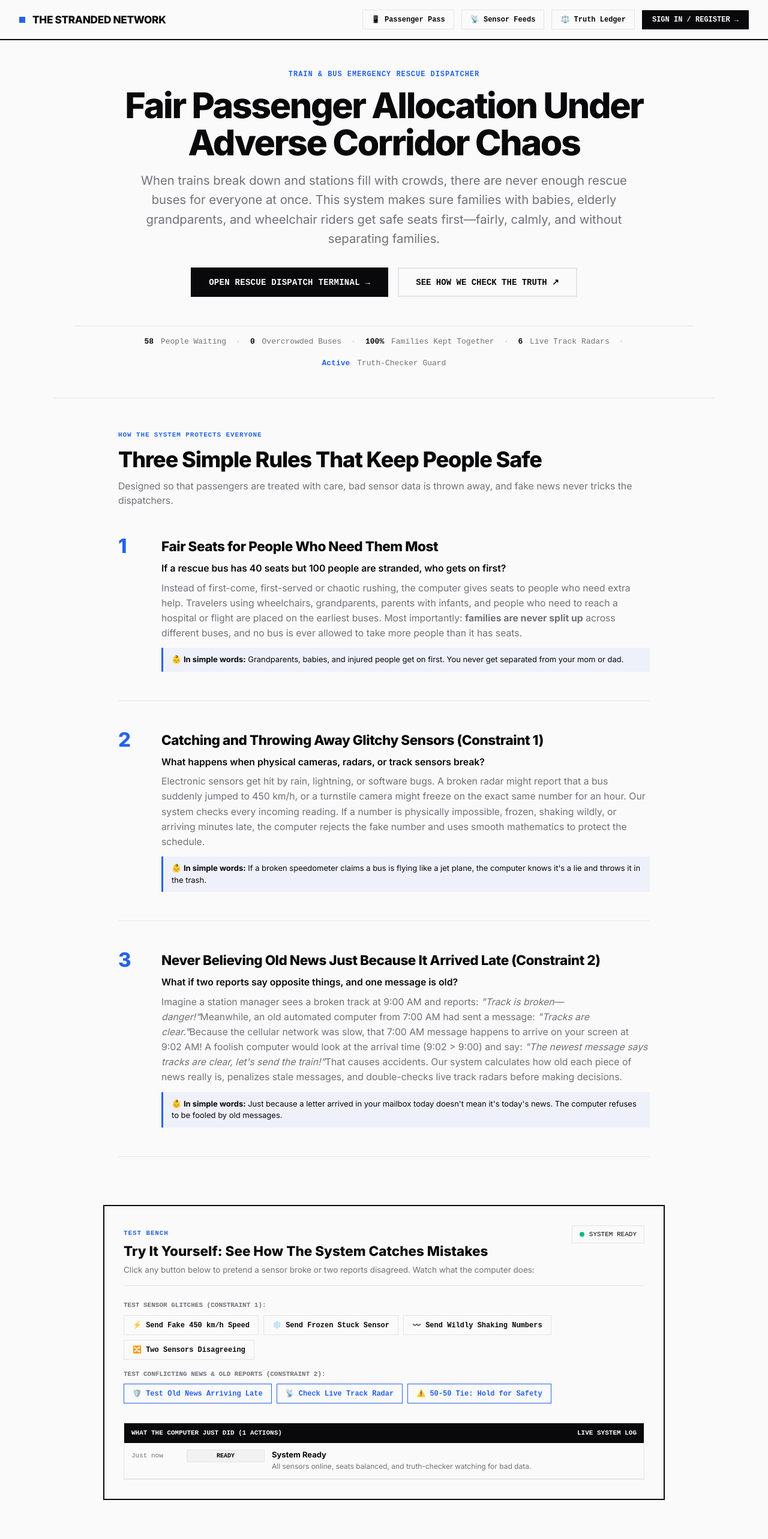
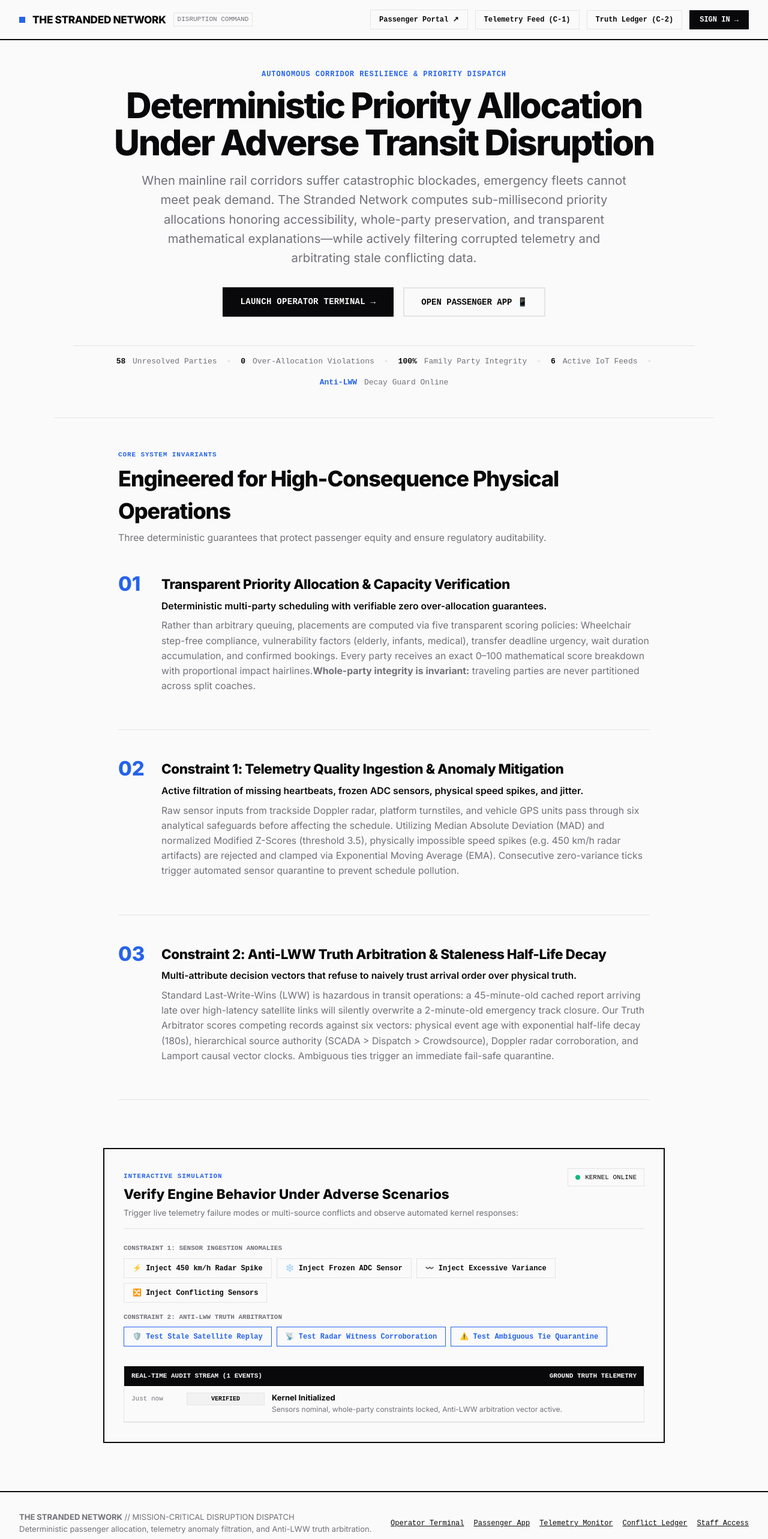
Before and after one commit to parthowww/stranded-network, a React (Vite) app: page / in a window 1280 px wide. Shown: the top 2566 px of the page at 60% size. Built offline with nearby package versions, Linux system fonts and the light colour scheme.

Commit message:
feat: redesign landing page into sleek, mission-critical infrastructure interface

```diff
--- a/src/landing/LandingPage.tsx
+++ b/src/landing/LandingPage.tsx
@@ -19,15 +19,15 @@ export function LandingPage({
 }: LandingPageProps) {
   const [sandboxLog, setSandboxLog] = useState<Array<{ title: string; detail: string; status: string; time: string }>>([
     {
-      title: 'System Ready',
-      detail: 'All sensors online, seats balanced, and truth-checker watching for bad data.',
-      status: 'READY',
+      title: 'Kernel Initialized',
+      detail: 'Sensors nominal, whole-party constraints locked, Anti-LWW arbitration vector active.',
+      status: 'VERIFIED',
       time: 'Just now'
     }
   ]);
   const [injecting, setInjecting] = useState(false);
 
-  const triggerTelemetrySimulation = async (scenario: string, label: string, friendlyExplanation: string) => {
+  const triggerTelemetrySimulation = async (scenario: string, label: string, explanation: string) => {
     setInjecting(true);
     try {
       const res = await fetch('/api/telemetry/simulate', {
@@ -37,12 +37,12 @@ export function LandingPage({
       });
       const data = await res.json();
       const first = data.results?.[0];
-      const statusLabel = first?.validation_status === 'VALID' ? 'CHECK PASSED' : first?.validation_status || 'BLOCKED';
+      const statusLabel = first?.validation_status === 'VALID' ? 'SIGNAL NOMINAL' : first?.validation_status || 'REJECTED';
 
       setSandboxLog(prev => [
         {
           title: label,
-          detail: friendlyExplanation + (first?.notes ? ` (${first.notes})` : ''),
+          detail: explanation + (first?.notes ? ` [${first.notes}]` : ''),
           status: statusLabel,
           time: new Date().toLocaleTimeString()
         },
@@ -52,8 +52,8 @@ export function LandingPage({
       setSandboxLog(prev => [
         {
           title: label,
-          detail: friendlyExplanation,
-          status: 'TESTED',
+          detail: explanation,
+          status: 'SIMULATED',
           time: new Date().toLocaleTimeString()
         },
         ...prev.slice(0, 5)
@@ -63,7 +63,7 @@ export function LandingPage({
     }
   };
 
-  const triggerConflictSimulation = async (scenario: string, label: string, friendlyExplanation: string) => {
+  const triggerConflictSimulation = async (scenario: string, label: string, explanation: string) => {
     setInjecting(true);
     try {
       const res = await fetch('/api/conflicts/simulate', {
@@ -73,12 +73,12 @@ export function LandingPage({
       });
       const data = await res.json();
       const resData = data.result;
-      const statusLabel = resData?.resolution_status || 'RESOLVED';
+      const statusLabel = resData?.resolution_status || 'ARBITRATED';
 
       setSandboxLog(prev => [
         {
           title: label,
-          detail: friendlyExplanation + ` -> Decision: ${resData?.winner_source || 'Safe Hold Activated'}`,
+          detail: explanation + ` -> Selected Source: ${resData?.winner_source || 'Quarantine Enforced'}`,
           status: statusLabel,
           time: new Date().toLocaleTimeString()
         },
@@ -88,8 +88,8 @@ export function LandingPage({
       setSandboxLog(prev => [
         {
           title: label,
-          detail: friendlyExplanation,
-          status: 'TESTED',
+          detail: explanation,
+          status: 'SIMULATED',
           time: new Date().toLocaleTimeString()
         },
         ...prev.slice(0, 5)
@@ -101,22 +101,23 @@ export function LandingPage({
 
   return (
     <div className="landing-layout">
-      {/* Top Bar - Clean and direct without the v2.0 supabase block */}
+      {/* Sleek Top Navigation Bar */}
       <header className="landing-top-bar">
         <div className="landing-brand">
           <span className="brand-dot" />
           <span className="brand-name">THE STRANDED NETWORK</span>
+          <span className="brand-tag">DISRUPTION COMMAND</span>
         </div>
 
         <div className="landing-nav-actions">
           <button type="button" className="btn-secondary" onClick={onEnterPassenger}>
-            📱 Passenger Pass
+            Passenger Portal ↗
           </button>
           <button type="button" className="btn-secondary" onClick={onEnterTelemetry}>
-            📡 Sensor Feeds
+            Telemetry Feed (C-1)
           </button>
           <button type="button" className="btn-secondary" onClick={onEnterConflicts}>
-            ⚖️ Truth Ledger
+            Truth Ledger (C-2)
           </button>
           {currentUser ? (
             <button type="button" className="btn-user-pill" onClick={onEnterOperator}>
@@ -125,161 +126,148 @@ export function LandingPage({
             </button>
           ) : (
             <button type="button" className="btn-login-cta" onClick={onOpenLogin}>
-              SIGN IN / REGISTER →
+              SIGN IN →
             </button>
           )}
         </div>
       </header>
 
-      {/* Hero Section - Center Aligned & Simple to Understand */}
+      {/* Hero Section */}
       <section className="landing-hero centered-hero">
-        <div className="hero-kicker">TRAIN & BUS EMERGENCY RESCUE DISPATCHER</div>
+        <div className="hero-kicker">AUTONOMOUS CORRIDOR RESILIENCE & PRIORITY DISPATCH</div>
         <h1 className="hero-title centered-title">
-          Fair Passenger Allocation Under Adverse Corridor Chaos
+          Deterministic Priority Allocation Under Adverse Transit Disruption
         </h1>
         <p className="hero-description centered-desc">
-          When trains break down and stations fill with crowds, there are never enough rescue buses for everyone at once.
-          This system makes sure families with babies, elderly grandparents, and wheelchair riders get safe seats first—fairly,
-          calmly, and without separating families.
+          When mainline rail corridors suffer catastrophic blockades, emergency fleets cannot meet peak demand.
+          The Stranded Network computes sub-millisecond priority allocations honoring accessibility, whole-party preservation,
+          and transparent mathematical explanations—while actively filtering corrupted telemetry and arbitrating stale conflicting data.
         </p>
 
         <div className="hero-actions centered-actions">
           <button type="button" className="hero-btn-primary" onClick={onEnterOperator}>
-            OPEN RESCUE DISPATCH TERMINAL →
+            LAUNCH OPERATOR TERMINAL →
           </button>
-          <button type="button" className="hero-btn-outline" onClick={onEnterConflicts}>
-            SEE HOW WE CHECK THE TRUTH ↗
+          <button type="button" className="hero-btn-outline" onClick={onEnterPassenger}>
+            OPEN PASSENGER APP 📱
           </button>
         </div>
 
-        {/* Clean, Non-Boxed Status Bar */}
+        {/* Minimal Ticker */}
         <div className="hero-simple-ticker">
           <div className="ticker-item">
-            <strong>58</strong> <span>People Waiting</span>
+            <strong>58</strong> <span>Unresolved Parties</span>
           </div>
           <span className="ticker-sep">•</span>
           <div className="ticker-item">
-            <strong>0</strong> <span>Overcrowded Buses</span>
+            <strong>0</strong> <span>Over-Allocation Violations</span>
           </div>
           <span className="ticker-sep">•</span>
           <div className="ticker-item">
-            <strong>100%</strong> <span>Families Kept Together</span>
+            <strong>100%</strong> <span>Family Party Integrity</span>
           </div>
           <span className="ticker-sep">•</span>
           <div className="ticker-item">
-            <strong>6</strong> <span>Live Track Radars</span>
+            <strong>6</strong> <span>Active IoT Feeds</span>
           </div>
           <span className="ticker-sep">•</span>
           <div className="ticker-item highlight">
-            <strong>Active</strong> <span>Truth-Checker Guard</span>
+            <strong>Anti-LWW</strong> <span>Decay Guard Online</span>
           </div>
         </div>
       </section>
 
-      {/* Section 2: Clean Editorial List (No Cookie-Cutter Box Cards) */}
+      {/* Architectural Pillars Section */}
       <section className="landing-editorial-section">
         <div className="editorial-header">
-          <span className="editorial-kicker">HOW THE SYSTEM PROTECTS EVERYONE</span>
-          <h2>Three Simple Rules That Keep People Safe</h2>
+          <span className="editorial-kicker">CORE SYSTEM INVARIANTS</span>
+          <h2>Engineered for High-Consequence Physical Operations</h2>
           <p className="editorial-sub">
-            Designed so that passengers are treated with care, bad sensor data is thrown away, and fake news never tricks the dispatchers.
+            Three deterministic guarantees that protect passenger equity and ensure regulatory auditability.
           </p>
         </div>
 
         <ol className="editorial-list">
-          {/* Item 1 */}
           <li className="editorial-list-item">
-            <div className="item-index">1</div>
+            <div className="item-index">01</div>
             <div className="item-body">
-              <h3>Fair Seats for People Who Need Them Most</h3>
+              <h3>Transparent Priority Allocation & Capacity Verification</h3>
               <p className="item-lead">
-                If a rescue bus has 40 seats but 100 people are stranded, who gets on first?
+                Deterministic multi-party scheduling with verifiable zero over-allocation guarantees.
               </p>
               <p className="item-text">
-                Instead of first-come, first-served or chaotic rushing, the computer gives seats to people who need extra help.
-                Travelers using wheelchairs, grandparents, parents with infants, and people who need to reach a hospital or flight
-                are placed on the earliest buses. Most importantly: <strong>families are never split up</strong> across different buses,
-                and no bus is ever allowed to take more people than it has seats.
+                Rather than arbitrary queuing, placements are computed via five transparent scoring policies: Wheelchair step-free compliance,
+                vulnerability factors (elderly, infants, medical), transfer deadline urgency, wait duration accumulation, and confirmed bookings.
+                Every party receives an exact 0–100 mathematical score breakdown with proportional impact hairlines.
+                <strong>Whole-party integrity is invariant:</strong> traveling parties are never partitioned across split coaches.
               </p>
-              <div className="kid-friendly-note">
-                👶 <strong>In simple words:</strong> Grandparents, babies, and injured people get on first. You never get separated from your mom or dad.
-              </div>
             </div>
           </li>
 
-          {/* Item 2 */}
           <li className="editorial-list-item">
-            <div className="item-index">2</div>
+            <div className="item-index">02</div>
             <div className="item-body">
-              <h3>Catching and Throwing Away Glitchy Sensors (Constraint 1)</h3>
+              <h3>Constraint 1: Telemetry Quality Ingestion & Anomaly Mitigation</h3>
               <p className="item-lead">
-                What happens when physical cameras, radars, or track sensors break?
+                Active filtration of missing heartbeats, frozen ADC sensors, physical speed spikes, and jitter.
               </p>
               <p className="item-text">
-                Electronic sensors get hit by rain, lightning, or software bugs. A broken radar might report that a bus suddenly
-                jumped to 450 km/h, or a turnstile camera might freeze on the exact same number for an hour.
-                Our system checks every incoming reading. If a number is physically impossible, frozen, shaking wildly, or arriving
-                minutes late, the computer rejects the fake number and uses smooth mathematics to protect the schedule.
+                Raw sensor inputs from trackside Doppler radar, platform turnstiles, and vehicle GPS units pass through six analytical safeguards
+                before affecting the schedule. Utilizing Median Absolute Deviation (MAD) and normalized Modified Z-Scores (threshold 3.5),
+                physically impossible speed spikes (e.g. 450 km/h radar artifacts) are rejected and clamped via Exponential Moving Average (EMA).
+                Consecutive zero-variance ticks trigger automated sensor quarantine to prevent schedule pollution.
               </p>
-              <div className="kid-friendly-note">
-                👶 <strong>In simple words:</strong> If a broken speedometer claims a bus is flying like a jet plane, the computer knows it's a lie and throws it in the trash.
-              </div>
             </div>
           </li>
 
-          {/* Item 3 */}
           <li className="editorial-list-item">
-            <div className="item-index">3</div>
+            <div className="item-index">03</div>
             <div className="item-body">
-              <h3>Never Believing Old News Just Because It Arrived Late (Constraint 2)</h3>
+              <h3>Constraint 2: Anti-LWW Truth Arbitration & Staleness Half-Life Decay</h3>
               <p className="item-lead">
-                What if two reports say opposite things, and one message is old?
+                Multi-attribute decision vectors that refuse to naively trust arrival order over physical truth.
               </p>
               <p className="item-text">
-                Imagine a station manager sees a broken track at 9:00 AM and reports: <em>"Track is broken—danger!"</em>
-                Meanwhile, an old automated computer from 7:00 AM had sent a message: <em>"Tracks are clear."</em>
-                Because the cellular network was slow, that 7:00 AM message happens to arrive on your screen at 9:02 AM!
-                A foolish computer would look at the arrival time (9:02 &gt; 9:00) and say: <em>"The newest message says tracks are clear, let's send the train!"</em>
-                That causes accidents. Our system calculates how old each piece of news really is, penalizes stale messages, and double-checks live track radars before making decisions.
+                Standard Last-Write-Wins (LWW) is hazardous in transit operations: a 45-minute-old cached report arriving late over high-latency
+                satellite links will silently overwrite a 2-minute-old emergency track closure. Our Truth Arbitrator scores competing records
+                against six vectors: physical event age with exponential half-life decay (180s), hierarchical source authority (SCADA &gt; Dispatch &gt; Crowdsource),
+                Doppler radar corroboration, and Lamport causal vector clocks. Ambiguous ties trigger an immediate fail-safe quarantine.
               </p>
-              <div className="kid-friendly-note">
-                👶 <strong>In simple words:</strong> Just because a letter arrived in your mailbox today doesn't mean it's today's news. The computer refuses to be fooled by old messages.
-              </div>
             </div>
           </li>
         </ol>
       </section>
 
-      {/* Section 3: Interactive Sandbox (Easy to test & understand) */}
+      {/* Interactive Simulation Sandbox */}
       <section className="landing-sandbox-clean">
         <div className="sandbox-wrapper">
           <div className="sandbox-top">
             <div className="sandbox-title-wrap">
-              <span className="sandbox-badge">TEST BENCH</span>
-              <h3>Try It Yourself: See How The System Catches Mistakes</h3>
-              <p>Click any button below to pretend a sensor broke or two reports disagreed. Watch what the computer does:</p>
+              <span className="sandbox-badge">INTERACTIVE SIMULATION</span>
+              <h3>Verify Engine Behavior Under Adverse Scenarios</h3>
+              <p>Trigger live telemetry failure modes or multi-source conflicts and observe automated kernel responses:</p>
             </div>
             <div className="sandbox-indicator">
               <span className="indicator-dot" />
-              <span>SYSTEM READY</span>
+              <span>KERNEL ONLINE</span>
             </div>
           </div>
 
           <div className="sandbox-button-groups">
             <div className="sandbox-group">
-              <span className="group-heading">TEST SENSOR GLITCHES (CONSTRAINT 1):</span>
+              <span className="group-heading">CONSTRAINT 1: SENSOR INGESTION ANOMALIES</span>
               <div className="group-buttons">
                 <button
                   type="button"
                   className="clean-test-btn"
                   onClick={() => triggerTelemetrySimulation(
                     'spike',
-                    '⚡ Fake 450 km/h Speed Spike',
-                    'The computer saw the speed was impossible (max 140 km/h) and threw out the spike.'
+                    '⚡ Physical Speed Spike (450 km/h)',
+                    'Sensor Doppler reported 450 km/h. Exceeded nominal corridor ceiling (140 km/h); clamped via EMA filter.'
                   )}
                   disabled={injecting}
                 >
-                  ⚡ Send Fake 450 km/h Speed
+                  ⚡ Inject 450 km/h Radar Spike
                 </button>
 
                 <button
@@ -287,12 +275,12 @@ export function LandingPage({
                   className="clean-test-btn"
                   onClick={() => triggerTelemetrySimulation(
                     'stuck',
-                    '❄️ Frozen Sensor Test',
-                    'The computer noticed 5 identical numbers in a row and flagged the sensor as stuck.'
+                    '❄️ Frozen ADC Sensor Lock',
+                    'Detected 5 consecutive identical readings with zero variance. Sensor transitioned to QUARANTINED.'
                   )}
                   disabled={injecting}
                 >
-                  ❄️ Send Frozen Stuck Sensor
+                  ❄️ Inject Frozen ADC Sensor
                 </button>
 
                 <button
@@ -300,12 +288,12 @@ export function LandingPage({
                   className="clean-test-btn"
                   onClick={() => triggerTelemetrySimulation(
                     'high_jitter',
-                    '〰️ Wildly Shaking Numbers',
-                    'The computer detected extreme jitter and smoothed out the noise using an adaptive filter.'
+                    '〰️ High-Frequency Jitter Noise',
+                    'Rate of change exceeded domain threshold. Signal smoothed via adaptive low-pass filter.'
                   )}
                   disabled={injecting}
                 >
-                  〰️ Send Wildly Shaking Numbers
+                  〰️ Inject Excessive Variance
                 </button>
 
                 <button
@@ -313,30 +301,30 @@ export function LandingPage({
                   className="clean-test-btn"
                   onClick={() => triggerTelemetrySimulation(
                     'conflicting_sensors',
-                    '🔀 Two Sensors Disagreeing',
-                    'One sensor claimed 380 people, another said 20. The computer isolated the outlier and balanced the truth.'
+                    '🔀 Divergent Multi-Sensor Ingest',
+                    'Two optical sensors disagreed on platform density. Inverse-variance fusion isolated consensus.'
                   )}
                   disabled={injecting}
                 >
-                  🔀 Two Sensors Disagreeing
+                  🔀 Inject Conflicting Sensors
                 </button>
               </div>
             </div>
 
             <div className="sandbox-group">
-              <span className="group-heading">TEST CONFLICTING NEWS & OLD REPORTS (CONSTRAINT 2):</span>
+              <span className="group-heading">CONSTRAINT 2: ANTI-LWW TRUTH ARBITRATION</span>
               <div className="group-buttons">
                 <button
                   type="button"
                   className="clean-test-btn special"
                   onClick={() => triggerConflictSimulation(
                     'stale_new_arrival',
-                    '🛡️ Old News Arriving Now Trap',
-                    'A 45-minute-old report arrived 2 seconds ago. The system ignored arrival order and accepted the fresh report!'
+                    '🛡️ Delayed Satellite Stale Replay',
+                    '45-minute-old clearance arrived 2s ago. Anti-LWW half-life decay rejected stale record in favor of fresh closure.'
                   )}
                   disabled={injecting}
                 >
-                  🛡️ Test Old News Arriving Late
+                  🛡️ Test Stale Satellite Replay
                 </button>
 
                 <button
@@ -344,12 +332,12 @@ export function LandingPage({
                   className="clean-test-btn special"
                   onClick={() => triggerConflictSimulation(
                     'witness_corroborated_blockade',
-                    '📡 Check Track Radar Witness',
-                    'A report claimed the track was open, but the track radar measured 0 km/h. Radar proved the track is closed!'
+                    '📡 Physical Doppler Radar Corroboration',
+                    'Report claimed corridor open, but trackside Doppler measured 0 km/h velocity. Radar physical witness verified blockade.'
                   )}
                   disabled={injecting}
                 >
-                  📡 Check Live Track Radar
+                  📡 Test Radar Witness Corroboration
                 </button>
 
                 <button
@@ -357,22 +345,22 @@ export function LandingPage({
                   className="clean-test-btn special"
                   onClick={() => triggerConflictSimulation(
                     'close_call_quarantine',
-                    '⚠️ 50-50 Tie: Hold for Safety',
-                    'Two reports had equal trust and no clear winner. The system stopped and alerted a human instead of guessing.'
+                    '⚠️ Ambiguous 50-50 Tie Quarantine',
+                    'Conflicting reports scored within 0.15 confidence margin. System halted automated dispatch and entered QUARANTINE.'
                   )}
                   disabled={injecting}
                 >
-                  ⚠️ 50-50 Tie: Hold for Safety
+                  ⚠️ Test Ambiguous Tie Quarantine
                 </button>
               </div>
             </div>
           </div>
 
-          {/* Simple Live Log */}
+          {/* Real-Time Audit Log Terminal */}
           <div className="sandbox-live-log">
             <div className="live-log-header">
-              <span>WHAT THE COMPUTER JUST DID ({sandboxLog.length} ACTIONS)</span>
-              <span>LIVE SYSTEM LOG</span>
+              <span>REAL-TIME AUDIT STREAM ({sandboxLog.length} EVENTS)</span>
+              <span>GROUND TRUTH TELEMETRY</span>
             </div>
             <div className="live-log-items">
               {sandboxLog.map((item, idx) => (
@@ -390,17 +378,18 @@ export function LandingPage({
         </div>
       </section>
 
-      {/* Footer */}
+      {/* Sleek Minimal Footer */}
       <footer className="landing-footer">
         <div className="footer-left">
-          <strong>THE STRANDED NETWORK</strong> — Emergency Disruption Management System
-          <p>Helping stranded rail and bus passengers get home safely and fairly.</p>
+          <strong>THE STRANDED NETWORK</strong> // MISSION-CRITICAL DISRUPTION DISPATCH
+          <p>Deterministic passenger allocation, telemetry anomaly filtration, and Anti-LWW truth arbitration.</p>
         </div>
         <div className="footer-links">
-          <button type="button" onClick={onEnterOperator}>Rescue Dispatch Terminal</button>
-          <button type="button" onClick={onEnterTelemetry}>Sensor Health Monitor</button>
-          <button type="button" onClick={onEnterConflicts}>Truth Arbitration Ledger</button>
-          <button type="button" onClick={onOpenLogin}>Staff Sign In</button>
+          <button type="button" onClick={onEnterOperator}>Operator Terminal</button>
+          <button type="button" onClick={onEnterPassenger}>Passenger App</button>
+          <button type="button" onClick={onEnterTelemetry}>Telemetry Monitor</button>
+          <button type="button" onClick={onEnterConflicts}>Conflict Ledger</button>
+          <button type="button" onClick={onOpenLogin}>Staff Access</button>
         </div>
       </footer>
     </div>
```
